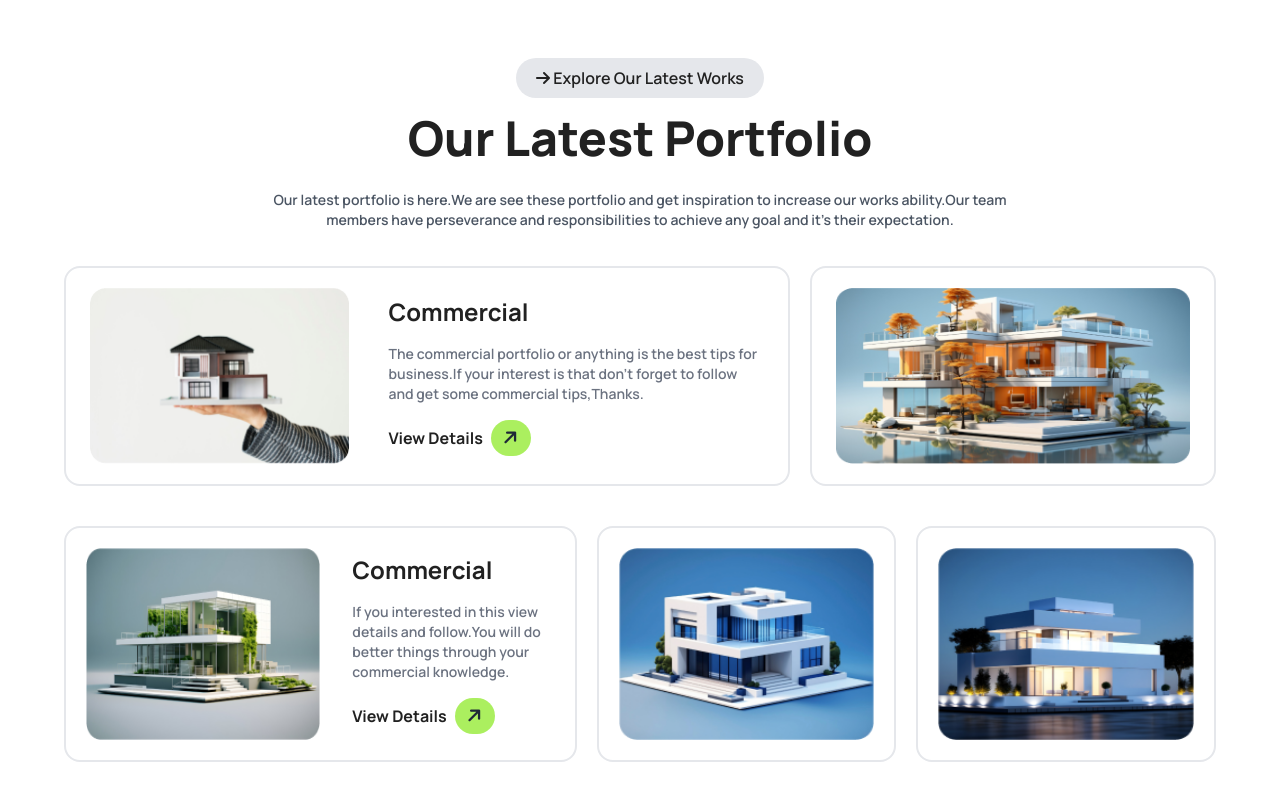
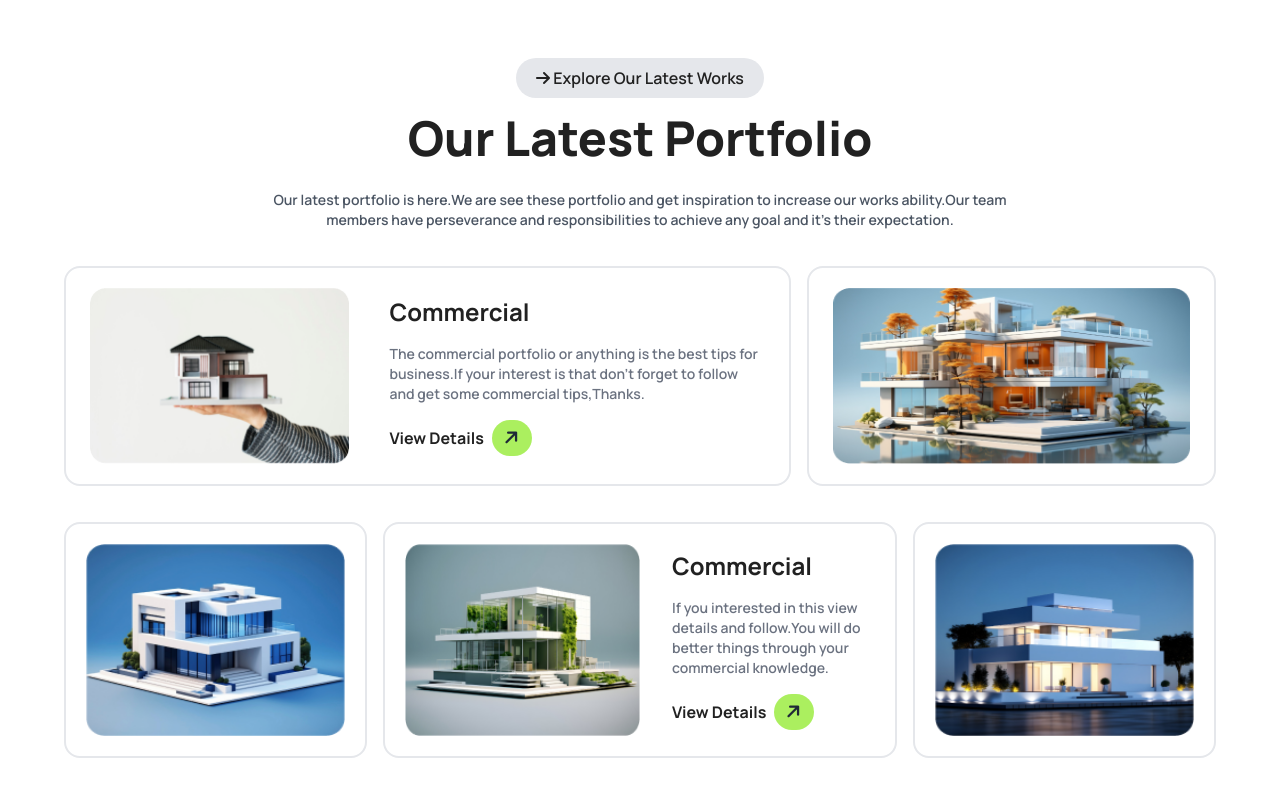
Before and after one commit to ssmahim01/a3-rinterio-web, a plain HTML site: page index.html in a window 1280 px wide. Shown: the part 2373-3173 px from the top of the page. Drawn offline with nearby package versions, Linux system fonts and the light colour scheme.

Commit message:
Edited Latest Portfolio Section

```diff
--- a/index.html
+++ b/index.html
@@ -249,7 +249,7 @@
 
            <!-- Latest Portfolio Cards -->
 
-           <div class="grid grid-cols-1 lg:grid-cols-11 gap-5 mt-5">
+           <div class="grid grid-cols-1 lg:grid-cols-11 gap-4 mt-5">
 
             <!-- Card 1 -->
             <div class="bg-white w-11/12 sm:w-full mx-auto p-6 sm:px-6 sm:py-5 border-2 border-gray-200 flex flex-col sm:flex-row items-center sm:gap-8 rounded-2xl sm:col-span-7">
@@ -287,6 +287,13 @@
 
               <!-- Card 4 -->
 
+              <div class="bg-white w-11/12 sm:w-full mx-auto p-5 sm:mt-5 border-2 border-gray-200 rounded-2xl sm:col-span-3 hidden sm:block">
+                <figure class="w-full">
+                  <img class="w-full h-56 sm:h-48" src="assets/img3.png" alt="A Modern Amazing House" />
+                </figure>
+              </div>
+
+              <!-- Card 5 -->
 
               <div class="bg-white w-11/12 sm:w-full mx-auto p-5 sm:mt-5 border-2 border-gray-200 flex flex-col sm:flex-row items-center sm:gap-8 rounded-2xl sm:col-span-5">
                 <figure class="w-full sm:w-1/2">
@@ -305,15 +312,15 @@
                   </div>
               </div>
 
-              <!-- Card 5 -->
+              <!-- Card 6 -->
 
-              <div class="bg-white w-11/12 sm:w-full mx-auto p-5 sm:mt-5 border-2 border-gray-200 rounded-2xl sm:col-span-3">
+              <div class="bg-white w-11/12 sm:w-full mx-auto p-5 sm:mt-5 border-2 border-gray-200 rounded-2xl sm:hidden">
                 <figure class="w-full">
                   <img class="w-full h-56 sm:h-48" src="assets/img3.png" alt="A Modern Amazing House" />
                 </figure>
               </div>
 
-              <!-- Card 6 -->
+              <!-- Card 7 -->
 
               <div class="bg-white w-11/12 sm:w-full mx-auto p-5 sm:mt-5 border-2 border-gray-200 rounded-2xl sm:col-span-3">
                 <figure class="w-full">
```
